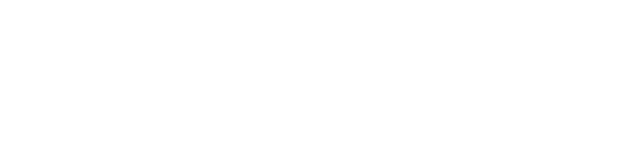
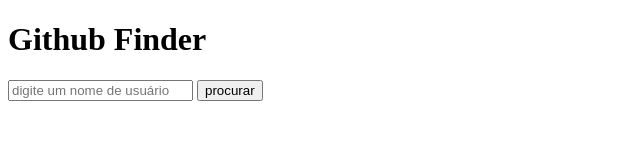
Before and after one commit to eraldo06/Consumindo-api-github, a plain HTML site: page index.html in a window 1280 px wide. Shown: the whole page, without its empty margins (0-640 px from the left). Drawn offline with Linux system fonts and the light colour scheme.

Commit message:
criando o espoco do html

```diff
--- a/index.html
+++ b/index.html
@@ -1,12 +1,30 @@
 <!DOCTYPE html>
 <html lang="en">
+
 <head>
     <meta charset="UTF-8">
     <meta name="viewport" content="width=device-width, initial-scale=1.0">
     <title>Github Finder</title>
     <link rel="shortcut icon" href="https://github.com/github.png" type="image/x-icon">
 </head>
+
 <body>
+    <header>
+        <h1>Github
+            <span>Finder</span>
+        </h1>
+        <div class="search-container">
+            <input type="text" class="query" value="" placeholder="digite um nome de usuário">
+            <button type="button" onclick="getUser()">
+                <span class="material-icons-outlined">procurar</span>
+            </button>
+            <span></span>
+        </div>
+    </header>
+    <main id="user-info">
 
+    </main>
+    <script src=""></script>
 </body>
+
 </html>
```
